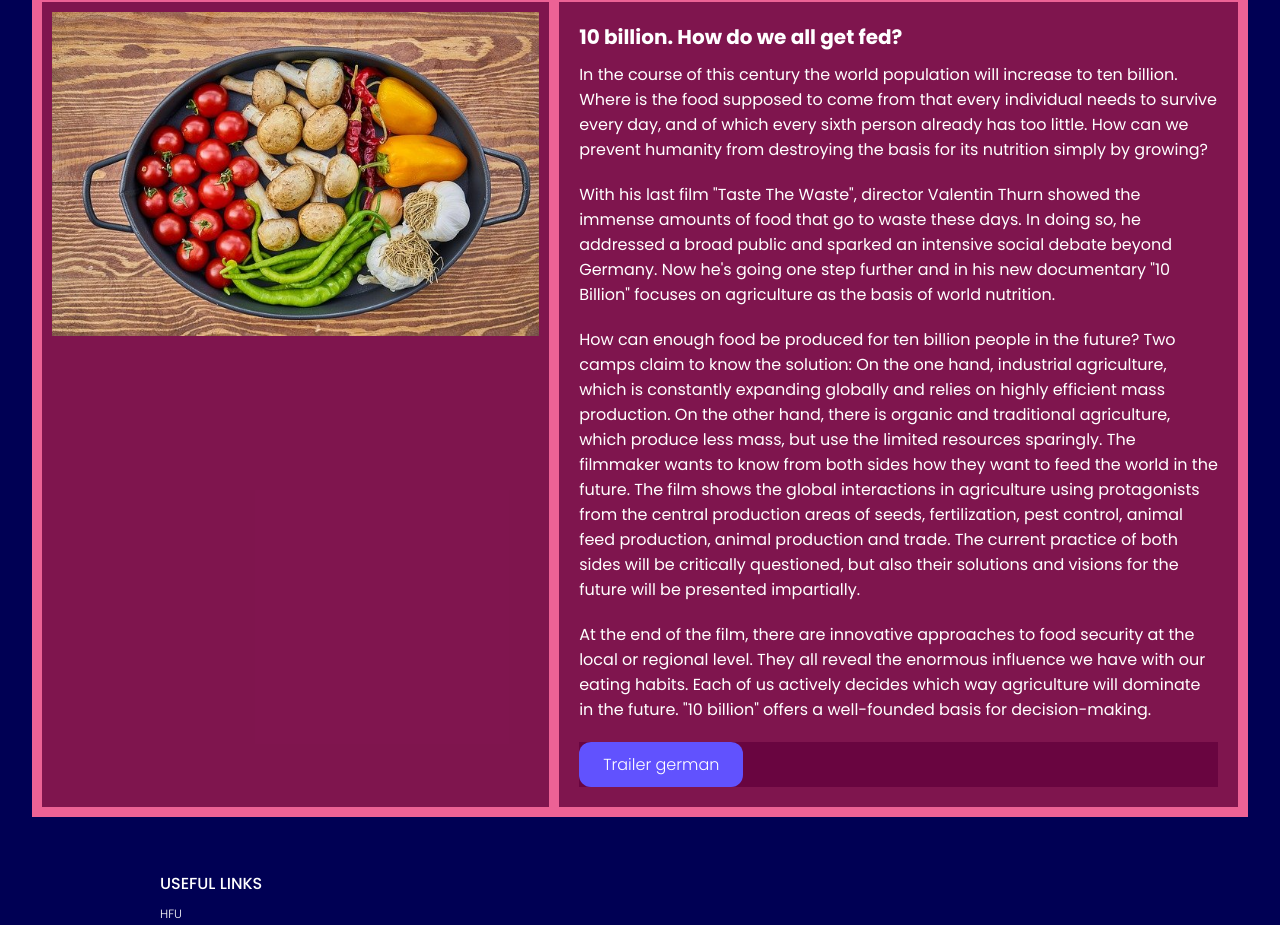
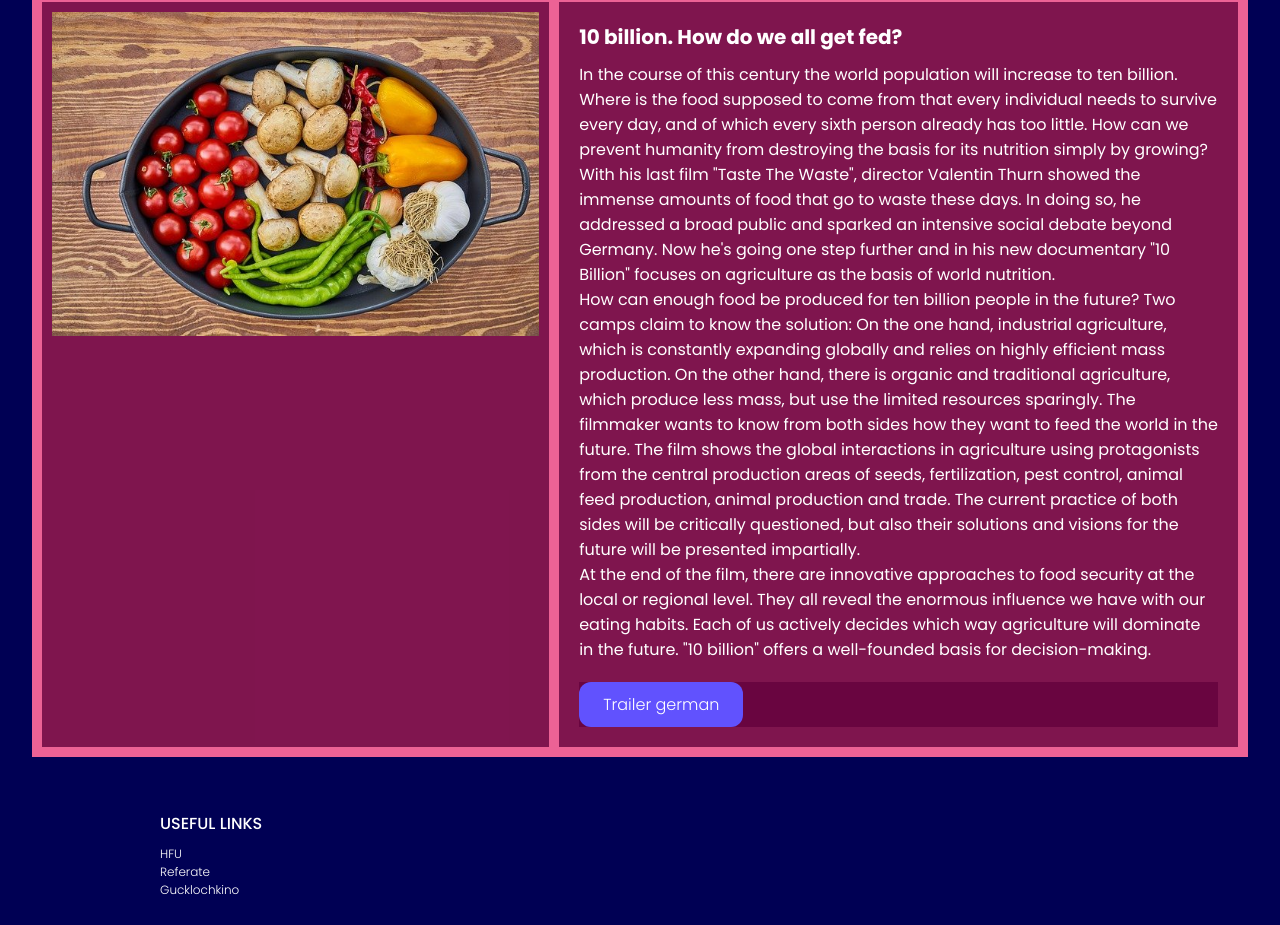
Before and after one commit to MoreenRach/singlepage, a React (Create React App) app: page / in a window 1280 px wide. Shown: the part 2813-3738 px from the top of the page. Built offline with nearby package versions, Linux system fonts and the light colour scheme.

Commit message:
set brake lines

```diff
--- a/src/components/movie5/Movie5.js
+++ b/src/components/movie5/Movie5.js
@@ -19,13 +19,13 @@ const Movie5 = () => {
           In the course of this century the world population will increase to ten billion.
           Where is the food supposed to come from that every individual needs to survive every day, and of which
           every sixth person already has too little. How can we prevent humanity from destroying the basis for its
-          nutrition simply by growing?</p>
-        <p class="card-text">
+          nutrition simply by growing?
+          <br/>
           With his last film "Taste The Waste", director Valentin Thurn showed the immense amounts of food that go
           to waste these days. In doing so, he addressed a broad public and sparked an intensive social debate beyond
           Germany. Now he's going one step further and in his new documentary "10 Billion" focuses on agriculture as
-          the basis of world nutrition.</p>
-        <p class="card-text">
+          the basis of world nutrition.
+          <br/>
           How can enough food be produced for ten billion people in the future? Two camps claim to know the solution:
           On the one hand, industrial agriculture, which is constantly expanding globally and relies on highly efficient
           mass production. On the other hand, there is organic and traditional agriculture, which produce less mass,
@@ -33,8 +33,8 @@ const Movie5 = () => {
           the world in the future. The film shows the global interactions in agriculture using protagonists from the
           central production areas of seeds, fertilization, pest control, animal feed production, animal production and
           trade. The current practice of both sides will be critically questioned, but also their solutions and visions
-          for the future will be presented impartially.</p>
-        <p class="card-text">
+          for the future will be presented impartially.
+          <br/>
           At the end of the film, there are innovative approaches to food security at the local or regional level. They
           all reveal the enormous influence we have with our eating habits. Each of us actively decides which way
           agriculture will dominate in the future. "10 billion" offers a well-founded basis for decision-making.
```
Also changed, not shown: src/components/movie5/Movie5.css (line endings or trailing spaces).
